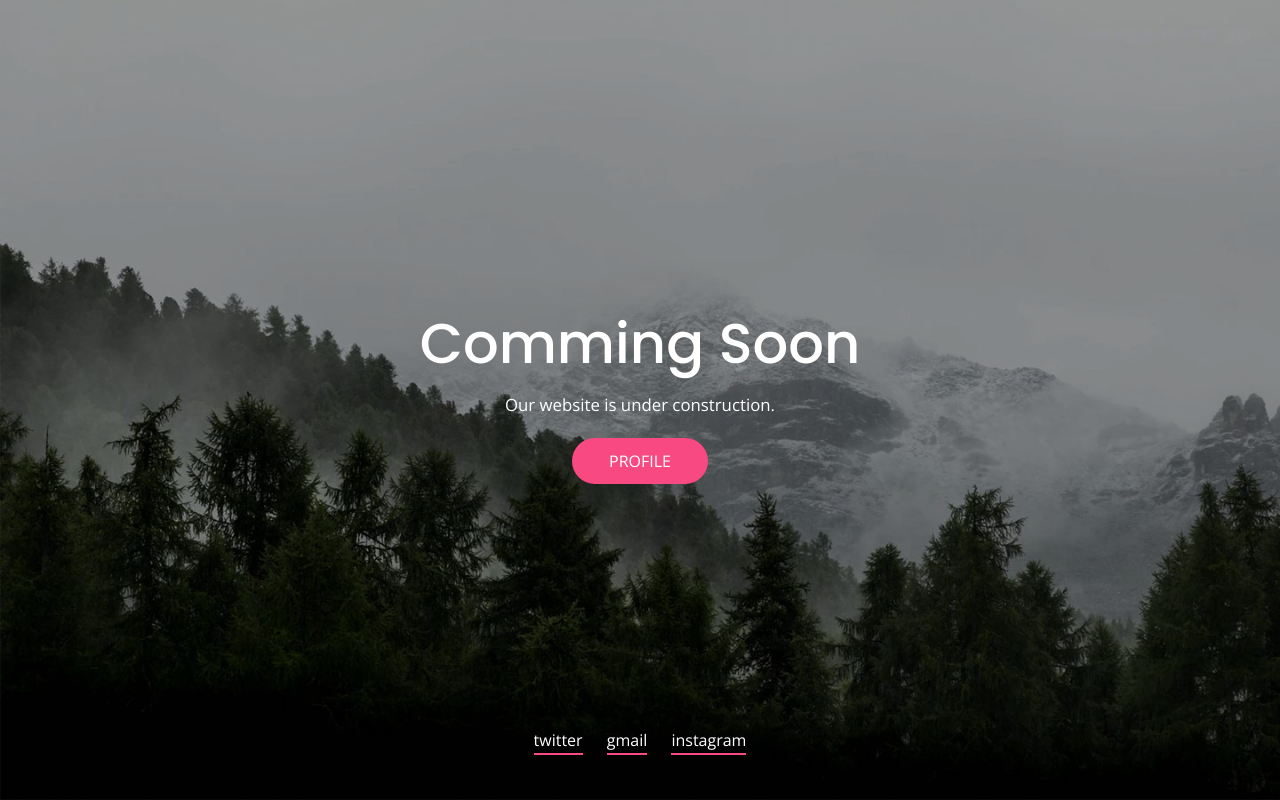
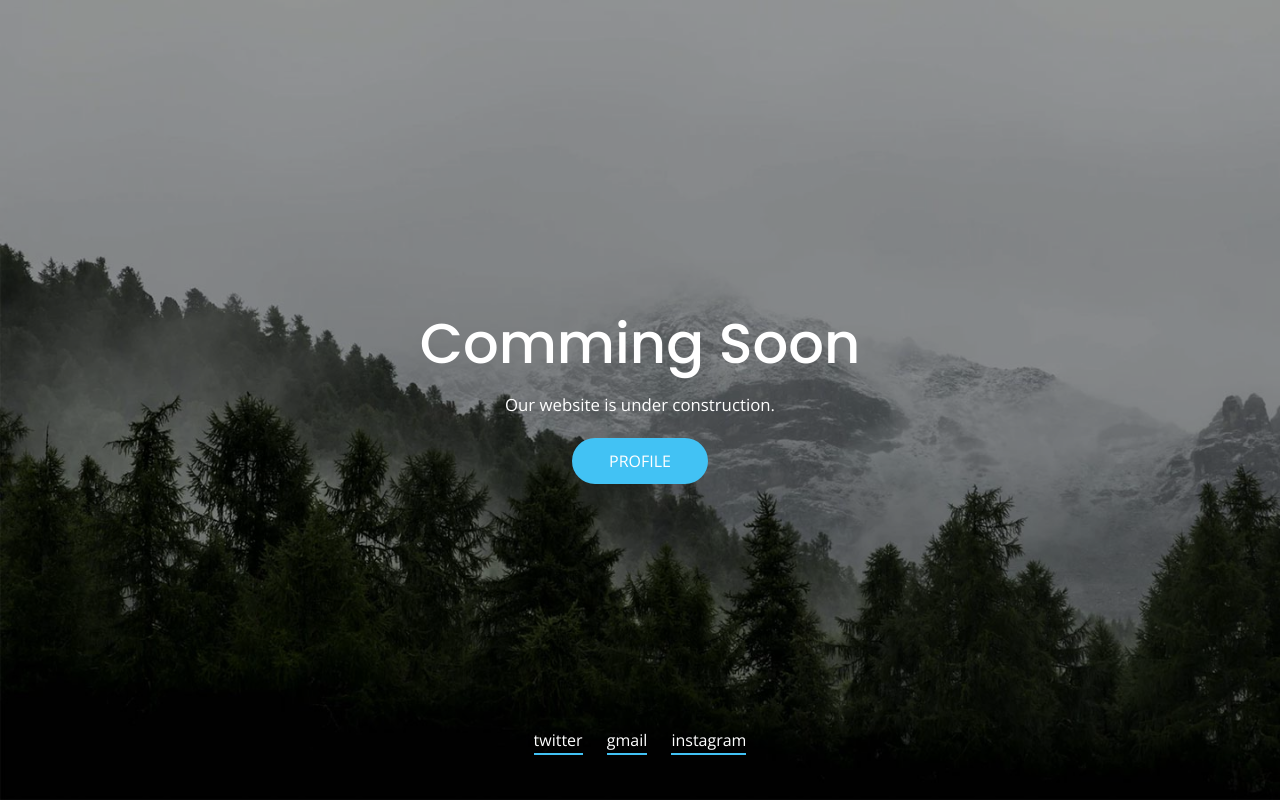
Before and after one commit to septianopraditya/portfolio, a PHP site: page / in a window 1280 px wide. Run offline with PHP 8.4, Linux system fonts and the light colour scheme.

Commit message:
styles.css index.html

```diff
--- a/03-comming-soon/css/styles.css
+++ b/03-comming-soon/css/styles.css
@@ -50,7 +50,7 @@ a, button{ display: inline-block; text-decoration: none; color: inherit; transit
 
 a:focus, a:active, a:hover,
 button:focus, button:active, button:hover,
-a b.light-color:hover{ text-decoration: none; color: #E45F74; }
+a b.light-color:hover{ text-decoration: none; color: #42c2f4; }
 
 b{ font-weight: 500; }
 
@@ -117,8 +117,8 @@ b.light-color{ color: #444; }
 
 .main-area .desc{ margin: 20px auto; max-width: 500px; }
 
-.main-area .notify-btn{ padding: 13px 35px; border-radius: 50px; border: 2px solid #F84982;
-	color: #fff; background: #F84982; }
+.main-area .notify-btn{ padding: 13px 35px; border-radius: 50px; border: 2px solid #42c2f4;
+	color: #fff; background: #42c2f4; }
 
 .main-area .notify-btn:hover{ background: none; }
 
@@ -127,7 +127,7 @@ b.light-color{ color: #444; }
 .main-area .social-btn > li > a{ margin: 0 10px; padding-bottom: 7px; position: relative; overflow: hidden; }
 
 .main-area .social-btn > li > a:after{ content:''; position: absolute; bottom: 0; left: 0; right: 0;
-	transition: all .2s; height: 2px; background: #F84982; }
+	transition: all .2s; height: 2px; background: #42c2f4; }
 
 
 .main-area .social-btn > li > a:hover:after{ transform: translateX(100%); }
--- a/index.html
+++ b/index.html
@@ -21,6 +21,12 @@
 
 	<link href="03-comming-soon/css/responsive.css" rel="stylesheet">
 
+	<style type="text/css">
+		.notify-btn {
+			/*border: blue;*/
+			background-color: blue;
+		}
+	</style>
 </head>
 <body>
 
```
